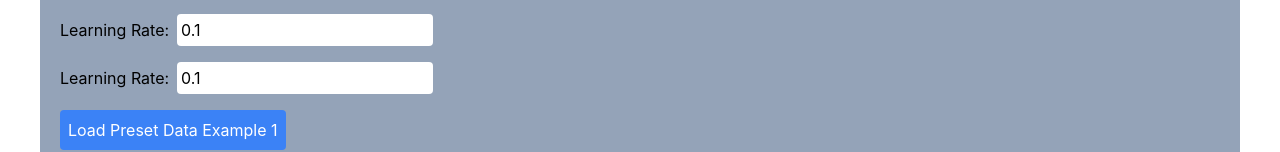
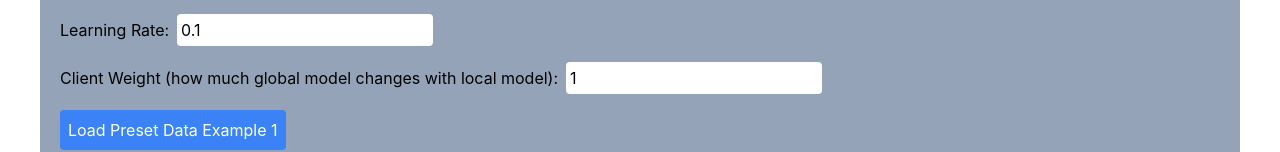
Before and after one commit to shreybirmiwal/fedlearning, a React (Create React App) app: page / in a window 1280 px wide. Shown: the part 1367-1519 px from the top of the page. Built offline with nearby package versions, Linux system fonts and the light colour scheme.

Commit message:
FULL WOKRS!

```diff
--- a/src/App.js
+++ b/src/App.js
@@ -30,6 +30,7 @@ function App() {
 
   const [epochs, setEpochs] = useState(15);
   const [learningRate, setLearningRate] = useState(0.1);
+  const [update_weight, setUpdateWeight] = useState(1);
 
   const handleRandomize = () => {
     const newM = Math.random() * 2 - 1; // Random slope between -1 and 1
@@ -242,6 +243,10 @@ function App() {
     setLearningRate(e.target.value);
   };
 
+  const handleUpdateWeight = (e) => {
+    setUpdateWeight(e.target.value);
+  };
+
   const handleUpdateModelLocally = (index) => {
     var dataPoints = [];
 
@@ -340,7 +345,15 @@ function App() {
     var curRunSlope = line.m;
     var curRunIntercept = line.b;
 
-    curRunSlope = (curRunSlope + new_M * update_weight) / 2;
+    curRunSlope = (curRunSlope + new_M * update_weight) / (1 + update_weight);
+    curRunIntercept = (curRunIntercept + new_B * update_weight) / (1 + update_weight);
+
+    line.m = curRunSlope;
+    line.b = curRunIntercept;
+
+    forceUpdate();
+
+    toast.success('Global model updated successfully');
 
   };
 
@@ -558,12 +571,12 @@ function App() {
 
         <div className='mt-4'>
           <label className='block text-black'>
-            Learning Rate:
+            Client Weight (how much global model changes with local model):
             <input
               type='number'
               step='0.01'
-              value={learningRate}
-              onChange={handleLearningRateChange}
+              value={update_weight}
+              onChange={handleUpdateWeight}
               className='ml-2 p-1 rounded'
             />
           </label>
```
